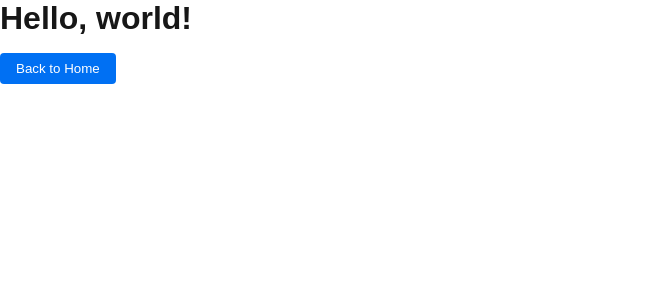
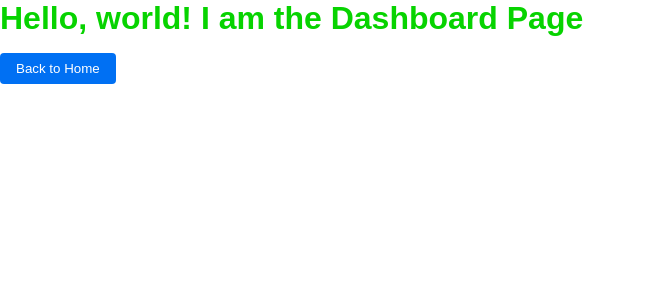
Before and after one commit to 1lec/job-tracker, a Next.js app in the folder frontend/my-app/: page /dashboard in a window 1280 px wide. Shown: the top 300 px of the page, without its empty margins (0-645 px from the left). Built offline with nearby package versions, Linux system fonts and the light colour scheme.

Commit message:
added dashboard CSS and imports

```diff
--- /dev/null
+++ b/frontend/my-app/src/app/dashboard/dashboard.module.css
@@ -0,0 +1,5 @@
+/* app/dashboard/dashboard.module.css */
+
+.wrapper {
+    color: rgb(7, 211, 0);
+}
--- a/frontend/my-app/src/app/dashboard/page.js
+++ b/frontend/my-app/src/app/dashboard/page.js
@@ -2,13 +2,17 @@
 'use client';
 
 import { useRouter } from 'next/navigation';
+import styles from './dashboard.module.css';
 
 export default function HelloPage() {
   const router = useRouter();
 
   return (
     <main>
-      <h1>Hello, world!</h1>
+      <div className={styles.wrapper}>
+        <h1>Hello, world! I am the Dashboard Page</h1>
+      </div>
+
       <button
         onClick={() => router.push('/')}
         style={{
--- a/frontend/my-app/src/app/page.js
+++ b/frontend/my-app/src/app/page.js
@@ -25,6 +25,7 @@ export default function Home() {
         </ol>
 
         <nav className={styles.ctas}>
+          <Link className={styles.primary} href="/dashboard">Dashboard</Link>
           <Link className={styles.primary} href="/signup">Signup</Link>
           <Link className={styles.primary} href="/login">Login</Link>
           <Link className={styles.primary} href="/profile">Profile</Link>
```
